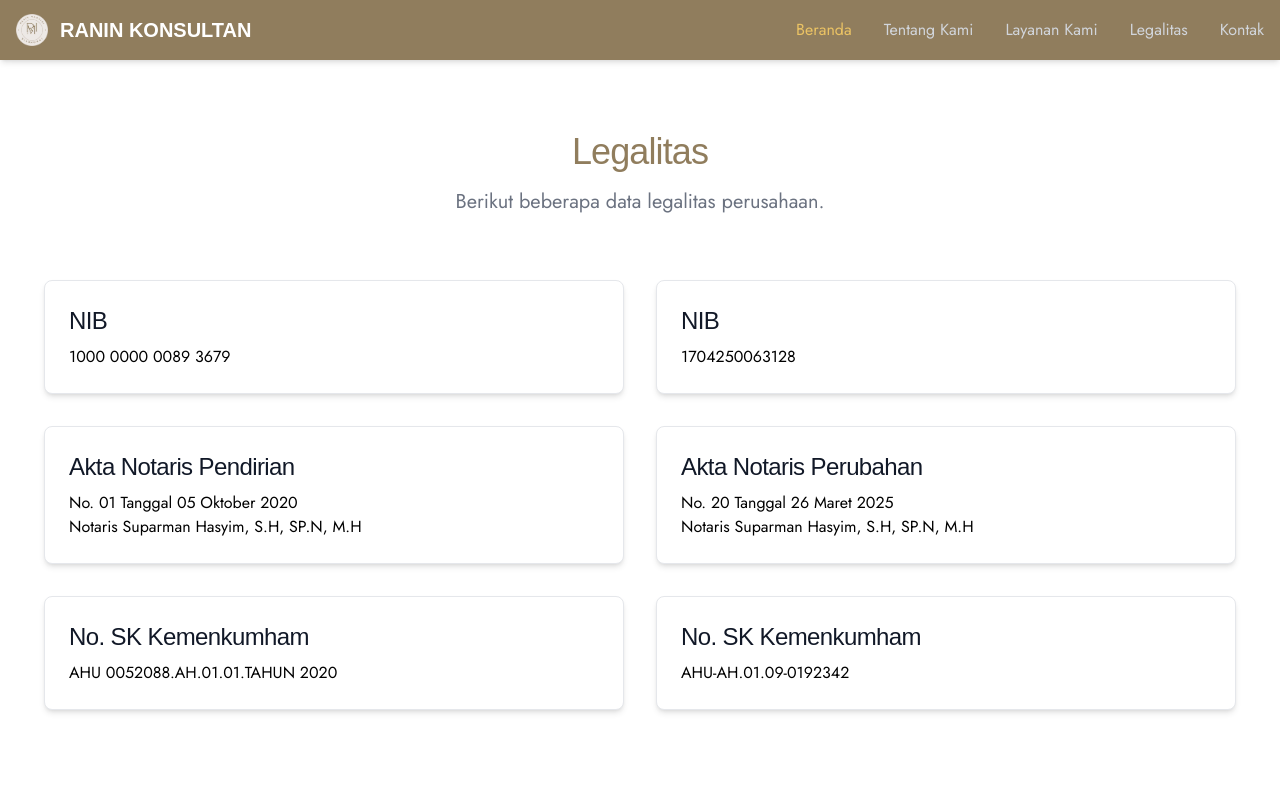
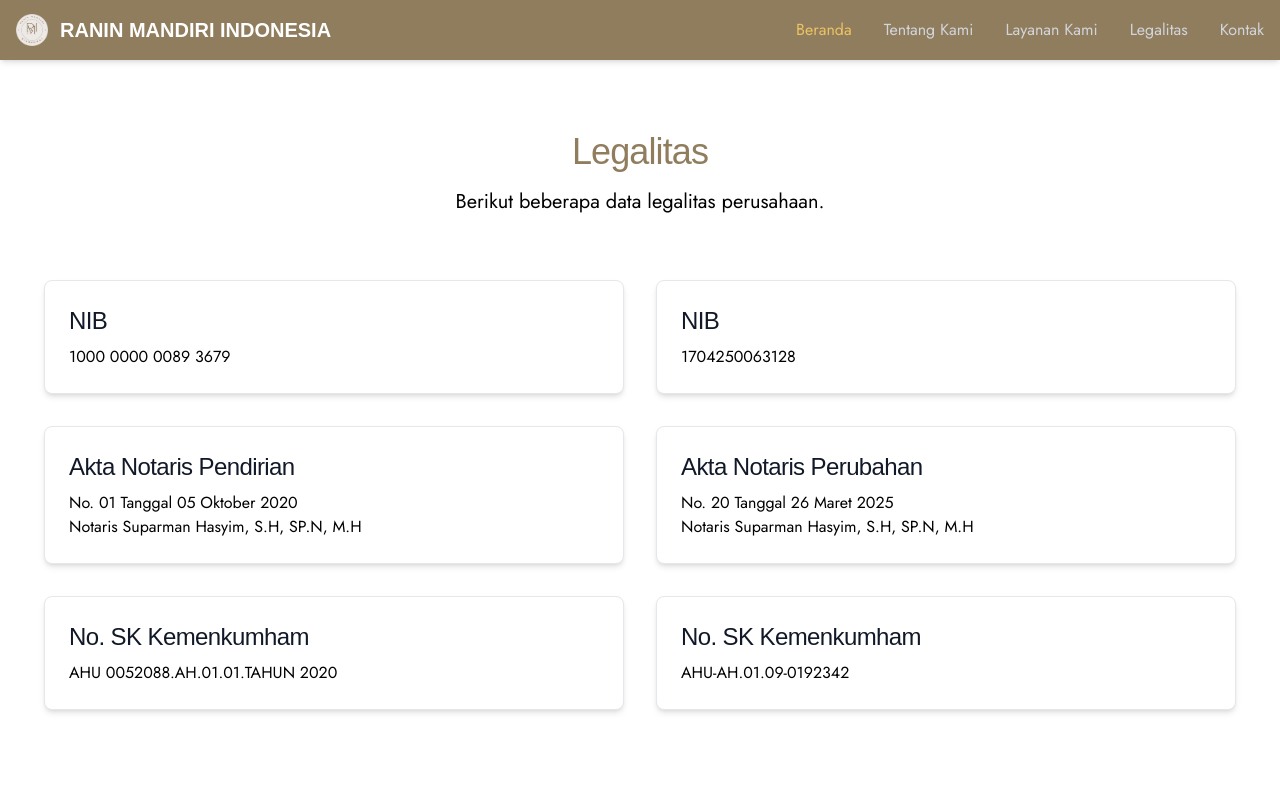
Before and after one commit to hagiaz/ranin-1, a React (Vite) app: page /legal in a window 1280 px wide. Shown: the top 800 px of the page. Built offline with nearby package versions, Linux system fonts and the light colour scheme; a web font is replaced by a local one.

Commit message:
add bits of things

```diff
--- a/index.html
+++ b/index.html
@@ -4,7 +4,7 @@
     <meta charset="UTF-8" />
     <link rel="icon" type="image/svg+xml" href="/ranin-logo.webp" />
     <meta name="viewport" content="width=device-width, initial-scale=1.0" />
-    <title>raninfix</title>
+    <title>Ranin Mandiri Indonesia</title>
   </head>
   <body>
     <div id="root"></div>
--- a/src/components/Navbar.jsx
+++ b/src/components/Navbar.jsx
@@ -19,8 +19,11 @@
         {/* Logo */}
         <a href="/" className="flex items-center">
           <img src={logo} className="h-8 me-3" alt="Logo" />
-          <span className="text-white self-center text-xl font-faculty font-semibold whitespace-nowrap">
-            RANIN KONSULTAN
+          <span className="text-white self-center text-xl font-faculty font-semibold whitespace-nowrap hidden md:block">
+            RANIN MANDIRI INDONESIA
+          </span>
+          <span className="text-white self-center text-xl font-faculty font-semibold whitespace-nowrap block md:hidden">
+            RANIN MANDIRI
           </span>
         </a>
 
--- a/src/pages/Legal.jsx
+++ b/src/pages/Legal.jsx
@@ -11,7 +11,7 @@
               <h2 className="mb-4 text-3xl lg:text-4xl tracking-tight font-faculty text-ranin-beige dark:text-ranin-beige">
                 Legalitas
               </h2>
-              <p className="font-jost text-gray-500 sm:text-xl dark:text-gray-400">
+              <p className="font-jost text-black sm:text-xl dark:text-black">
                 Berikut beberapa data legalitas perusahaan.
               </p>
             </div>
--- a/src/pages/Services.jsx
+++ b/src/pages/Services.jsx
@@ -13,7 +13,7 @@
                 Layanan Kami
               </h2>
               <p className="text-black sm:text-xl dark:text-black">
-                Berikut adalah beberapa jasa layanan yang kami tawarkan. Klik "Selengkapnya" untuk mengetahui lebih lanjut.
+                Berikut adalah beberapa jasa layanan yang kami tawarkan.
               </p>
             </div>
 
```
